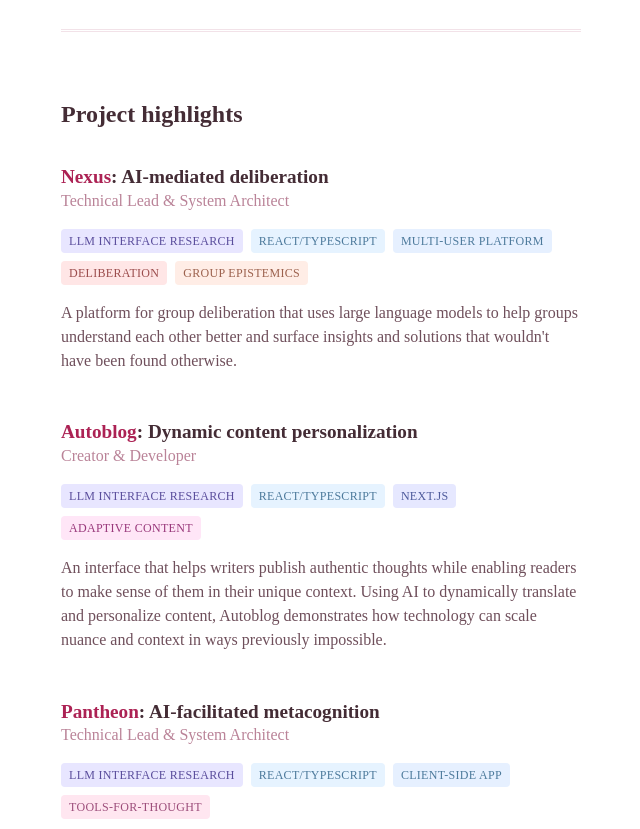
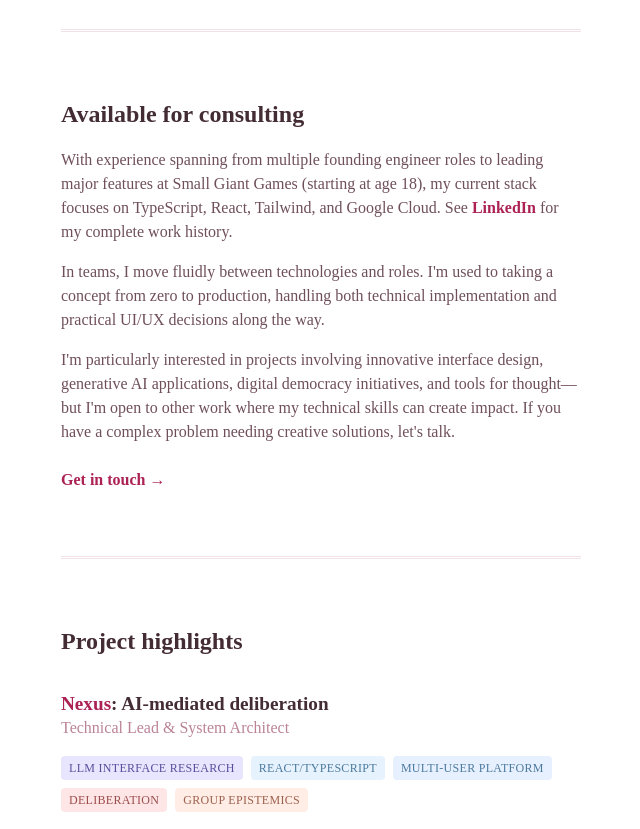
Before and after one commit to sofvanh/sofiavanhanen.fi, a website: page index.html in a window 1280 px wide. Shown: the part 1175-2004 px from the top of the page, without its empty margins (319-959 px from the left). Drawn offline with Linux system fonts and the light colour scheme; a web font is replaced by a local one.

Commit message:
Become available for consulting

```diff
--- a/index.html
+++ b/index.html
@@ -102,6 +102,28 @@
             the future of AI and science more broadly.
           </p>
         </div>
+      </div>
+      <hr>
+      <div class="flex flex-col gap-4 py-8">
+        <h2>Available for consulting</h2>
+        <p>
+          With experience spanning from multiple founding engineer roles to leading major features at Small Giant
+          Games
+          (starting at age 18), my current stack focuses on TypeScript, React, Tailwind, and Google Cloud. See <a
+            href="https://www.linkedin.com/in/sofia-vanhanen/">LinkedIn</a>
+          for my complete work history.
+        </p>
+        <p>
+          In teams, I move fluidly between technologies and
+          roles. I'm used to taking a concept from zero to production, handling both technical implementation and
+          practical UI/UX decisions along the way.
+        </p>
+        <p>
+          I'm particularly interested in projects involving innovative interface design, generative AI applications,
+          digital democracy initiatives, and tools for thought—but I'm open to other work where my technical skills can
+          create impact. If you have a complex problem needing creative solutions, let's talk.
+        </p>
+        <a href="mailto:hello@sofiavanhanen.fi" class="mt-2">Get in touch →</a>
       </div>
       <hr>
       <div class="flex flex-col gap-4 py-8">
```
Also changed, not shown: css/tailwind-output.css.
